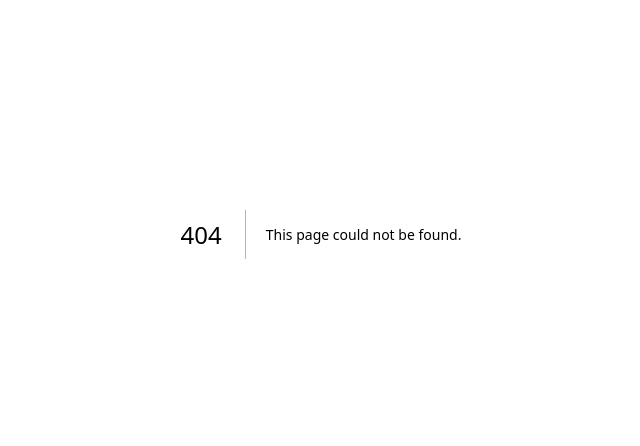
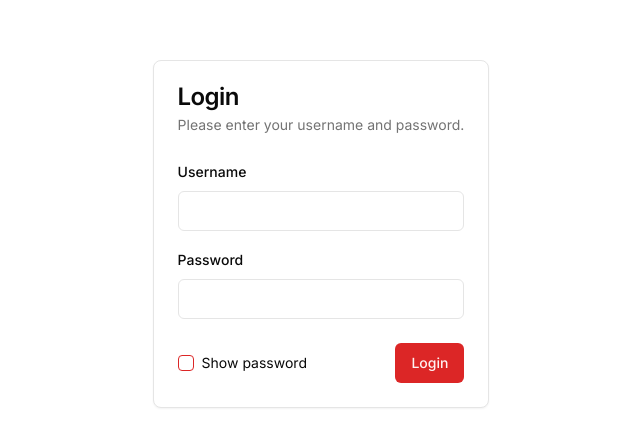
Before and after one commit to nainghtetlinn/movie-booking-system, a Next.js app: page /login in a window 1280 px wide. Before the commit this address had no page. Shown: the part 166-612 px from the top of the page, without its empty margins (319-959 px from the left). Built offline with nearby package versions, Linux system fonts and the light colour scheme.

Commit message:
feat: login form

```diff
--- a/package.json
+++ b/package.json
@@ -15,6 +15,7 @@
   "dependencies": {
     "@hookform/resolvers": "^3.3.4",
     "@prisma/client": "^5.12.1",
+    "@radix-ui/react-checkbox": "^1.0.4",
     "@radix-ui/react-collapsible": "^1.0.3",
     "@radix-ui/react-dialog": "^1.0.5",
     "@radix-ui/react-dropdown-menu": "^2.0.6",
--- /dev/null
+++ b/src/app/(admin)/login/_components/LoginForm.tsx
@@ -0,0 +1,90 @@
+"use client"
+
+import {
+  Form,
+  FormField,
+  FormItem,
+  FormControl,
+  FormLabel,
+  FormMessage,
+} from "@/components/ui/form"
+import {
+  Card,
+  CardHeader,
+  CardTitle,
+  CardContent,
+  CardDescription,
+  CardFooter,
+} from "@/components/ui/card"
+import { Button } from "@/components/ui/button"
+import { Input } from "@/components/ui/input"
+import { Checkbox } from "@/components/ui/checkbox"
+
+import { useState } from "react"
+import { useSearchParams } from "next/navigation"
+import { useLoginForm } from "./login-hooks"
+import { signIn } from "next-auth/react"
+import { TLogin } from "@/types/login"
+
+const LoginForm = () => {
+  const searchParams = useSearchParams()
+  const callbackUrl = searchParams.get("callbackUrl")
+  const form = useLoginForm()
+  const [show, setShow] = useState<boolean>(false)
+
+  const onSubmit = (e: TLogin) => {
+    signIn("credentials", { ...e, callbackUrl: callbackUrl || undefined })
+  }
+
+  return (
+    <Form {...form}>
+      <form onSubmit={form.handleSubmit(onSubmit)}>
+        <Card>
+          <CardHeader>
+            <CardTitle>Login</CardTitle>
+            <CardDescription>Please enter your username and password.</CardDescription>
+          </CardHeader>
+          <CardContent className="space-y-4">
+            <FormField
+              control={form.control}
+              name="username"
+              render={({ field }) => (
+                <FormItem>
+                  <FormLabel>Username</FormLabel>
+                  <FormControl>
+                    <Input {...field} />
+                  </FormControl>
+                  <FormMessage />
+                </FormItem>
+              )}
+            />
+            <FormField
+              control={form.control}
+              name="password"
+              render={({ field }) => (
+                <FormItem>
+                  <FormLabel>Password</FormLabel>
+                  <FormControl>
+                    <Input {...field} type={show ? "text" : "password"} />
+                  </FormControl>
+                  <FormMessage />
+                </FormItem>
+              )}
+            />
+          </CardContent>
+          <CardFooter className="flex items-center justify-between">
+            <div className="flex items-center gap-2">
+              <Checkbox id="showPassword" checked={show} onCheckedChange={() => setShow(!show)} />
+              <label htmlFor="showPassword" className="select-none text-sm">
+                Show password
+              </label>
+            </div>
+            <Button type="submit">Login</Button>
+          </CardFooter>
+        </Card>
+      </form>
+    </Form>
+  )
+}
+
+export default LoginForm
--- /dev/null
+++ b/src/app/(admin)/login/_components/login-hooks.ts
@@ -0,0 +1,6 @@
+import { useForm } from "react-hook-form"
+import { zodResolver } from "@hookform/resolvers/zod"
+import { loginSchema } from "@/validators/login"
+import { TLogin } from "@/types/login"
+
+export const useLoginForm = () => useForm<TLogin>({ resolver: zodResolver(loginSchema) })
--- /dev/null
+++ b/src/app/(admin)/login/page.tsx
@@ -0,0 +1,13 @@
+import LoginForm from "./_components/LoginForm"
+
+const Login = () => {
+  return (
+    <>
+      <section className="flex min-h-screen items-center justify-center">
+        <LoginForm />
+      </section>
+    </>
+  )
+}
+
+export default Login
--- /dev/null
+++ b/src/components/ui/checkbox.tsx
@@ -0,0 +1,30 @@
+"use client"
+
+import * as React from "react"
+import * as CheckboxPrimitive from "@radix-ui/react-checkbox"
+import { Check } from "lucide-react"
+
+import { cn } from "@/lib/utils"
+
+const Checkbox = React.forwardRef<
+  React.ElementRef<typeof CheckboxPrimitive.Root>,
+  React.ComponentPropsWithoutRef<typeof CheckboxPrimitive.Root>
+>(({ className, ...props }, ref) => (
+  <CheckboxPrimitive.Root
+    ref={ref}
+    className={cn(
+      "peer h-4 w-4 shrink-0 rounded-sm border border-primary ring-offset-background focus-visible:outline-none focus-visible:ring-2 focus-visible:ring-ring focus-visible:ring-offset-2 disabled:cursor-not-allowed disabled:opacity-50 data-[state=checked]:bg-primary data-[state=checked]:text-primary-foreground",
+      className
+    )}
+    {...props}
+  >
+    <CheckboxPrimitive.Indicator
+      className={cn("flex items-center justify-center text-current")}
+    >
+      <Check className="h-4 w-4" />
+    </CheckboxPrimitive.Indicator>
+  </CheckboxPrimitive.Root>
+))
+Checkbox.displayName = CheckboxPrimitive.Root.displayName
+
+export { Checkbox }
--- /dev/null
+++ b/src/components/ui/input.tsx
@@ -0,0 +1,25 @@
+import * as React from "react"
+
+import { cn } from "@/lib/utils"
+
+export interface InputProps
+  extends React.InputHTMLAttributes<HTMLInputElement> {}
+
+const Input = React.forwardRef<HTMLInputElement, InputProps>(
+  ({ className, type, ...props }, ref) => {
+    return (
+      <input
+        type={type}
+        className={cn(
+          "flex h-10 w-full rounded-md border border-input bg-background px-3 py-2 text-sm ring-offset-background file:border-0 file:bg-transparent file:text-sm file:font-medium placeholder:text-muted-foreground focus-visible:outline-none focus-visible:ring-2 focus-visible:ring-ring focus-visible:ring-offset-2 disabled:cursor-not-allowed disabled:opacity-50",
+          className
+        )}
+        ref={ref}
+        {...props}
+      />
+    )
+  }
+)
+Input.displayName = "Input"
+
+export { Input }
--- a/src/configs/auth.ts
+++ b/src/configs/auth.ts
@@ -10,6 +10,9 @@ export const authOptions: NextAuthOptions = {
   session: {
     strategy: "jwt",
     maxAge: 24 * 60 * 60,
+  },
+  pages: {
+    signIn: "/login",
   },
   providers: [
     CredentialsProvider({
--- /dev/null
+++ b/src/types/login.ts
@@ -0,0 +1,4 @@
+import { z } from "zod"
+import { loginSchema } from "@/validators/login"
+
+export type TLogin = z.infer<typeof loginSchema>
--- /dev/null
+++ b/src/validators/login.ts
@@ -0,0 +1,6 @@
+import { z } from "zod"
+
+export const loginSchema = z.object({
+  username: z.string().min(5),
+  password: z.string().min(5),
+})
```
